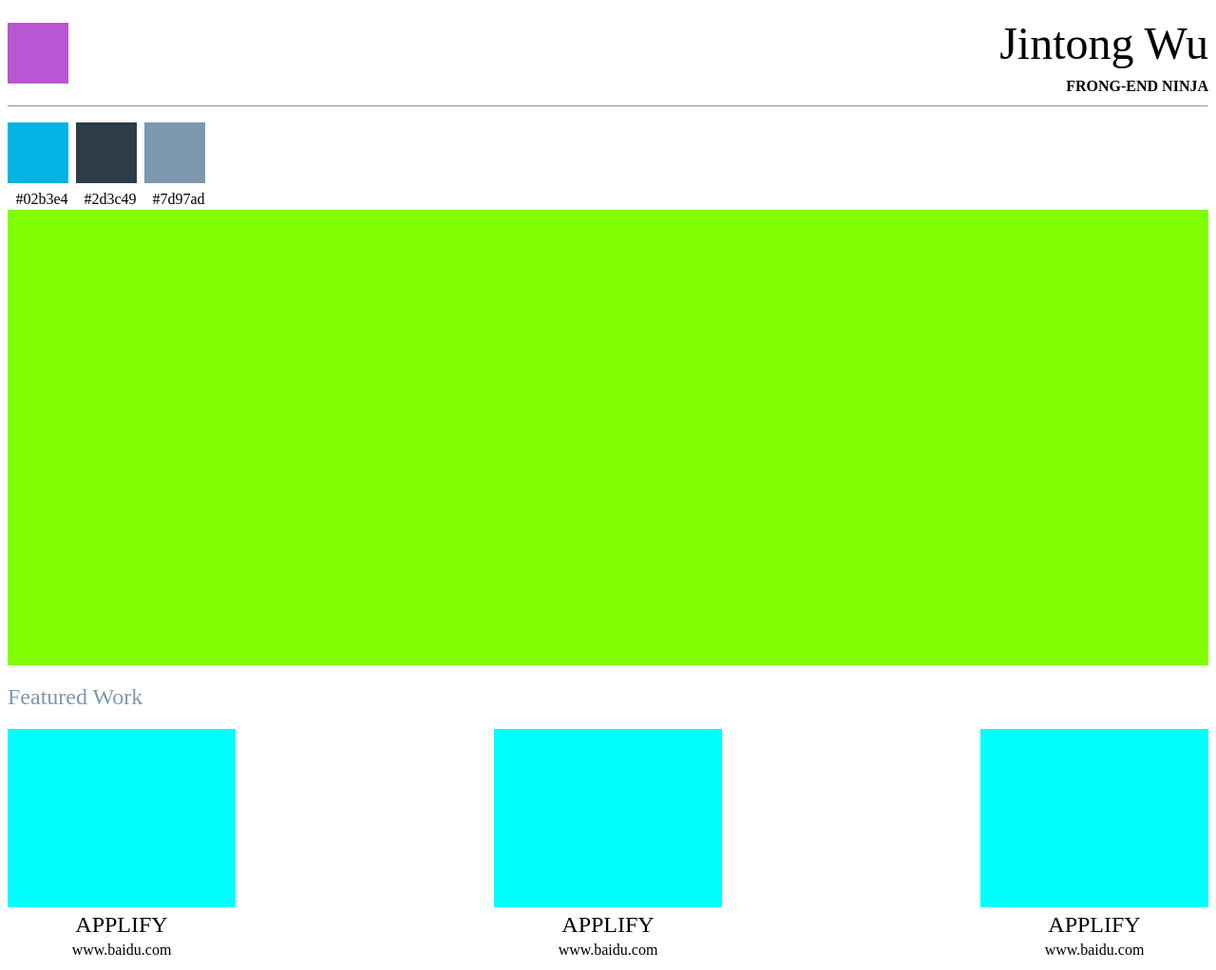
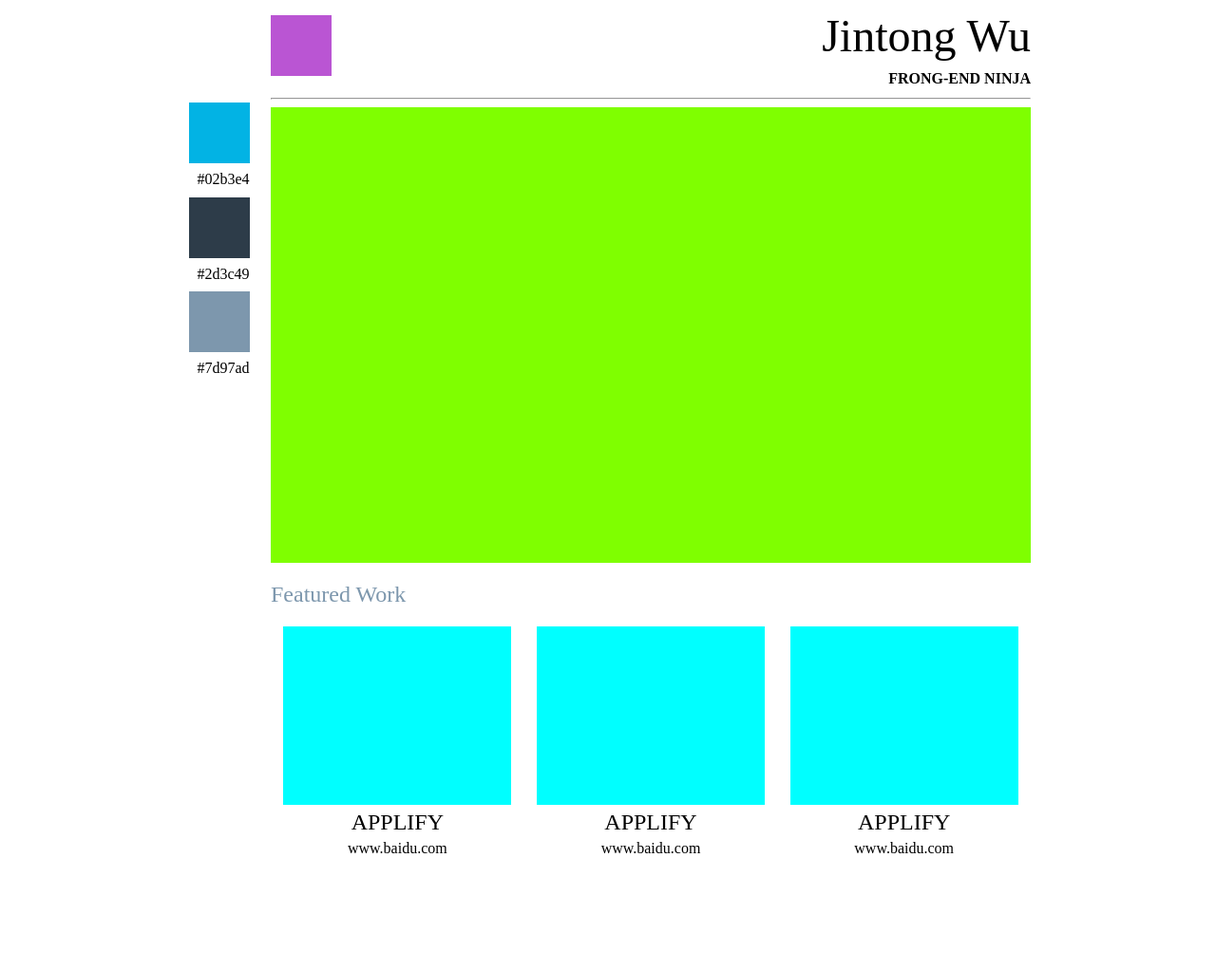
Before and after one commit to akudet/fsnd-proj2, a plain HTML site: page index.html in a window 1280 px wide. Shown: the whole page at 95% size. Drawn offline with Linux system fonts and the light colour scheme.

Commit message:
add style for large screen

```diff
--- /dev/null
+++ b/assets/css/main-lg.css
@@ -0,0 +1,10 @@
+.sidebar {
+    position: relative;
+    top: 100px;
+    width: 10%;
+    flex-direction: column;
+}
+
+.container {
+    width: 90%;
+}
--- a/assets/css/main.css
+++ b/assets/css/main.css
@@ -3,13 +3,43 @@
 }
 
 body {
+    max-width: 900px;
+    margin: auto;
+    display: flex;
+    flex-wrap: wrap;
+    justify-items: center;
+}
+
+.sidebar {
+    width: 100%;
+    display: flex;
+    flex-wrap: wrap;
+    align-items: center;
+}
+
+.side-item {
+    text-align: center;
+}
+
+.side-item .side-image {
+    margin: 8px 8px 8px 0;
+}
+
+.side-item p {
+    margin: 0.1em;
+}
+
+.container {
     min-width: 320px;
+    max-width: 800px;
+    width: 100%;
+    margin: auto;
 }
 
 header {
     width: 100%;
     display: flex;
-    flex-wrap: nowrap;
+    flex-wrap: wrap;
     align-items: center;
     justify-content: space-between;
 }
@@ -28,23 +58,9 @@ header {
     margin: 0.2em 0;
 }
 
-aside {
+header hr {
     width: 100%;
-    display: flex;
-    flex-wrap: wrap;
-    align-items: center;
-}
-
-.side-item {
-    text-align: center;
-}
-
-.side-item .side-image {
-    margin: 8px 8px 8px 0;
-}
-
-.side-item p {
-    margin: 0.1em;
+    color: #7d97ad;
 }
 
 main {
@@ -75,21 +91,21 @@ main {
     width: 100%;
     display: flex;
     flex-wrap: wrap;
-    justify-content: space-between;
+    justify-content: space-around;
 }
 
-.work {
+.work-item {
     text-align: center;
     overflow: hidden;
 }
 
-.work h1 {
+.work-item h1 {
     font-size: 1.5em;
     font-weight: normal;
     margin: 0.2em 0;
 }
 
-.work p {
+.work-item p {
     margin: 0.2em 0;
 }
 
--- a/index.html
+++ b/index.html
@@ -4,20 +4,11 @@
     <meta charset="UTF-8">
     <meta name="viewport" content="width=device-width, initial-scale=1">
     <link rel="stylesheet" type="text/css" href="assets/css/main.css">
+    <link rel="stylesheet" type="text/css" media="screen and (min-width:800px)" href="assets/css/main-lg.css">
     <title>Portfolio</title>
 </head>
 <body>
-<header>
-    <div class="header-image">
-        <div class="logo-image"></div>
-    </div>
-    <div class="header-text">
-        <h1>Jintong Wu</h1>
-        <h4>FRONG-END NINJA</h4>
-    </div>
-</header>
-<hr>
-<aside>
+<div class="sidebar">
     <section class="side-item">
         <div class="side-image" style="background-color: #02b3e4"></div>
         <p>#02b3e4</p>
@@ -30,7 +21,18 @@
         <div class="side-image" style="background-color: #7d97ad"></div>
         <p>#7d97ad</p>
     </section>
-</aside>
+</div>
+<div class="container">
+    <header>
+        <div class="header-image">
+            <div class="logo-image"></div>
+        </div>
+        <div class="header-text">
+            <h1>Jintong Wu</h1>
+            <h4>FRONG-END NINJA</h4>
+        </div>
+        <hr>
+    </header>
     <main>
         <section class="showcase-container">
             <div class="showcase-image"></div>
@@ -38,17 +40,17 @@
         <section class="works-container">
             <h2>Featured Work</h2>
             <section class="works">
-            <article class="work">
+                <article class="work-item">
                     <div class="work-image"></div>
                     <h1>APPLIFY</h1>
                     <p>www.baidu.com</p>
                 </article>
-            <article class="work">
+                <article class="work-item">
                     <div class="work-image"></div>
                     <h1>APPLIFY</h1>
                     <p>www.baidu.com</p>
                 </article>
-            <article class="work">
+                <article class="work-item">
                     <div class="work-image"></div>
                     <h1>APPLIFY</h1>
                     <p>www.baidu.com</p>
@@ -56,5 +58,6 @@
             </section>
         </section>
     </main>
+</div>
 </body>
 </html>
```
Lines whose indentation alone changed are shown as unchanged.
